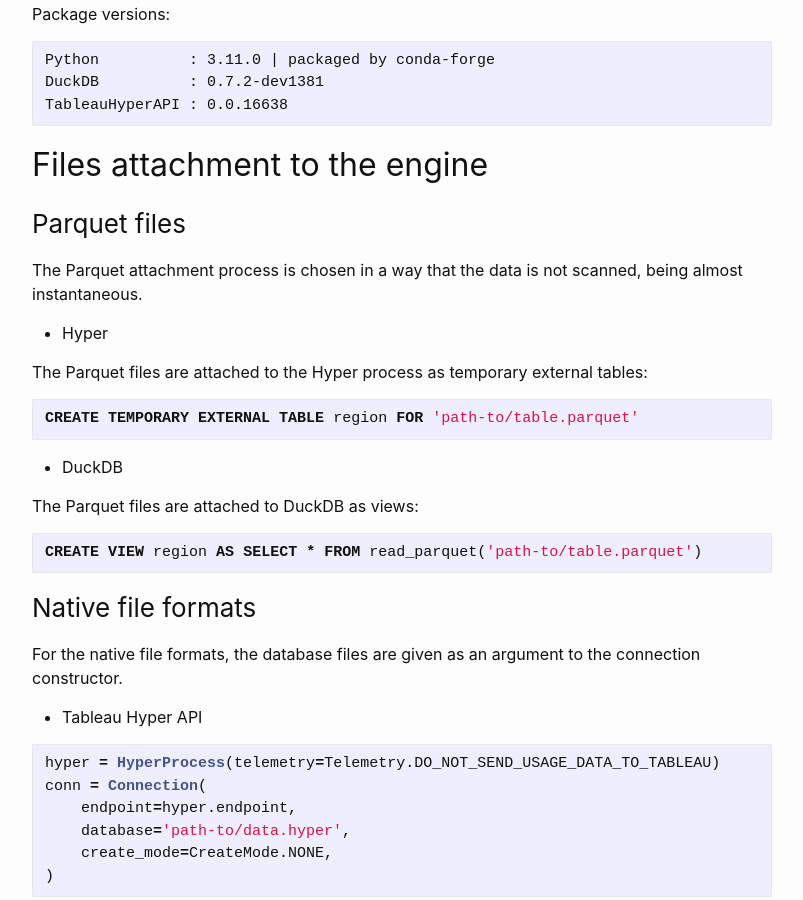
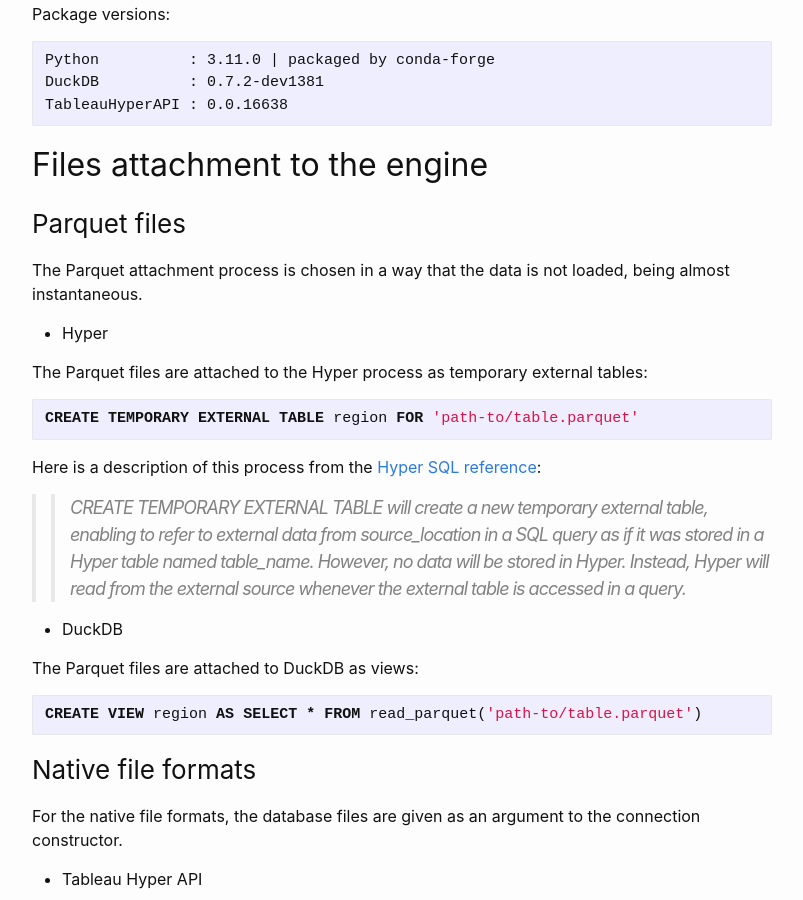
Before and after one commit to aetperf/aetperf.github.io, a Jekyll site: the page built from _posts/2023-04-04-TPC-H-benchmark-of-Hyper-and-DuckDB-on-Windows-and-Linux-OS.md, in a window 1280 px wide and 900 px high, scrolled down 1581 px. Shown: the whole window, without its empty margins (238-1041 px from the left). Built offline with Jekyll 4.4.1, drawn with Linux system fonts in a browser that asks for light colours; comment, search, counter and statistics services are not loaded.

Commit message:
small update

````diff
--- a/_posts/2023-04-04-TPC-H-benchmark-of-Hyper-and-DuckDB-on-Windows-and-Linux-OS.md
+++ b/_posts/2023-04-04-TPC-H-benchmark-of-Hyper-and-DuckDB-on-Windows-and-Linux-OS.md
@@ -65,7 +65,7 @@
 
 ### Parquet files
 
-The Parquet attachment process is chosen in a way that the data is not scanned, being almost instantaneous.
+The Parquet attachment process is chosen in a way that the data is not loaded, being almost instantaneous.
 
 - Hyper
 
@@ -74,6 +74,10 @@
 ```sql
 CREATE TEMPORARY EXTERNAL TABLE region FOR 'path-to/table.parquet'
 ```
+
+Here is a description of this process from the [Hyper SQL reference](https://help.tableau.com/current/api/hyper_api/en-us/reference/sql/sql-createexternaltable.html):
+
+>> CREATE TEMPORARY EXTERNAL TABLE will create a new temporary external table, enabling to refer to external data from source_location in a SQL query as if it was stored in a Hyper table named table_name. However, no data will be stored in Hyper. Instead, Hyper will read from the external source whenever the external table is accessed in a query.
 
 - DuckDB
 
````
Also changed, not shown: _posts/WP_2023-04-04-TPC-H-benchmark-of-Hyper-and-DuckDB-on-Windows-and-Linux-OS.md (+4 -0 lines).
